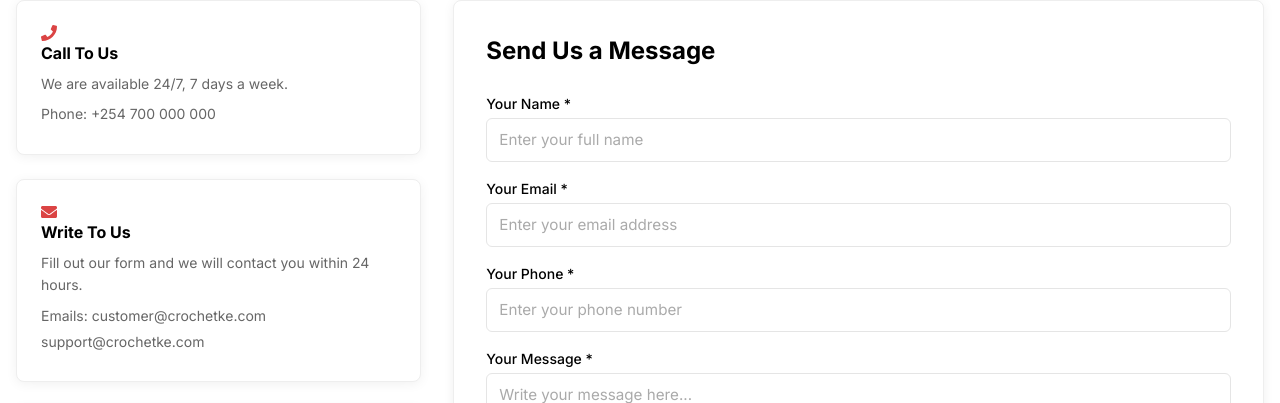
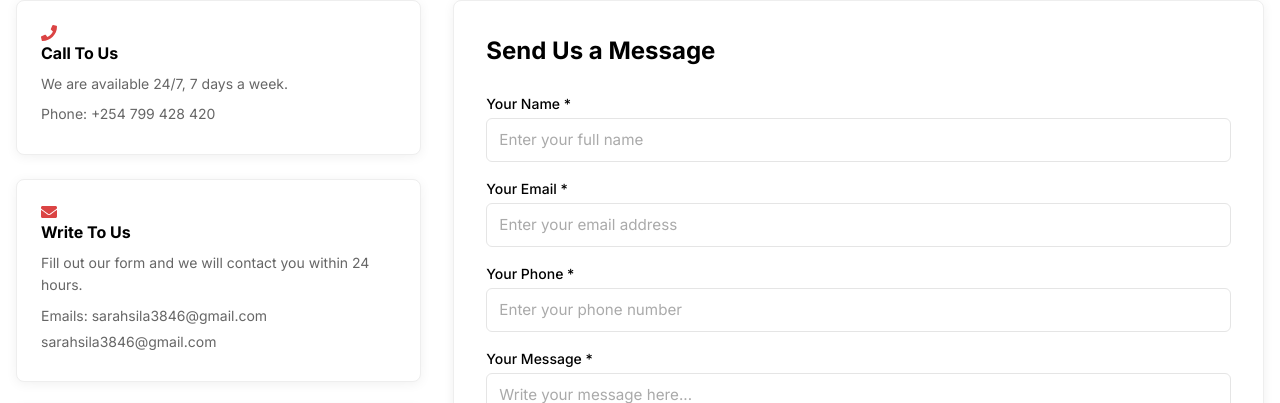
Before and after one commit to gingi144/ecommerce-store, a React (Vite) app in the folder frontend/: page /contact in a window 1280 px wide. Shown: the part 143-546 px from the top of the page. Built offline with nearby package versions, Linux system fonts and the light colour scheme; no server answers.

Commit message:
contact edit

```diff
--- a/frontend/src/pages/ContactPage.jsx
+++ b/frontend/src/pages/ContactPage.jsx
@@ -388,7 +388,7 @@ const ContactPage = () => {
                 </h3>
                 <p className="contact-info-text">We are available 24/7, 7 days a week.</p>
                 <p className="contact-info-text contact-info-text-mt">
-                  Phone: +254 700 000 000
+                  Phone: +254 799 428 420
                 </p>
               </div>
 
@@ -399,9 +399,9 @@ const ContactPage = () => {
                 </h3>
                 <p className="contact-info-text">Fill out our form and we will contact you within 24 hours.</p>
                 <p className="contact-info-text contact-info-text-mt">
-                  Emails: customer@crochetke.com
+                  Emails: sarahsila3846@gmail.com
                 </p>
-                <p className="contact-info-text">support@crochetke.com</p>
+                <p className="contact-info-text">sarahsila3846@gmail.com</p>
               </div>
 
               <div className="contact-info-card">
```
